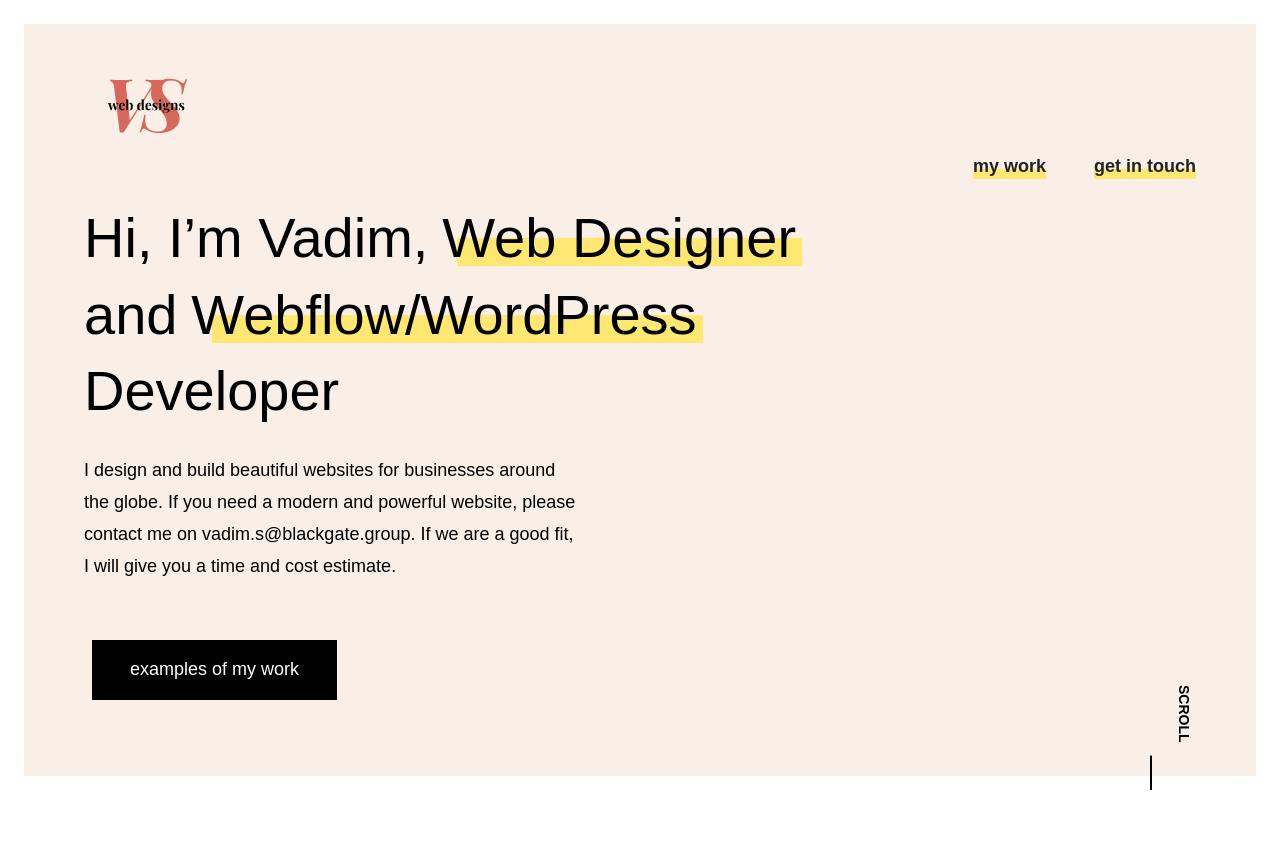
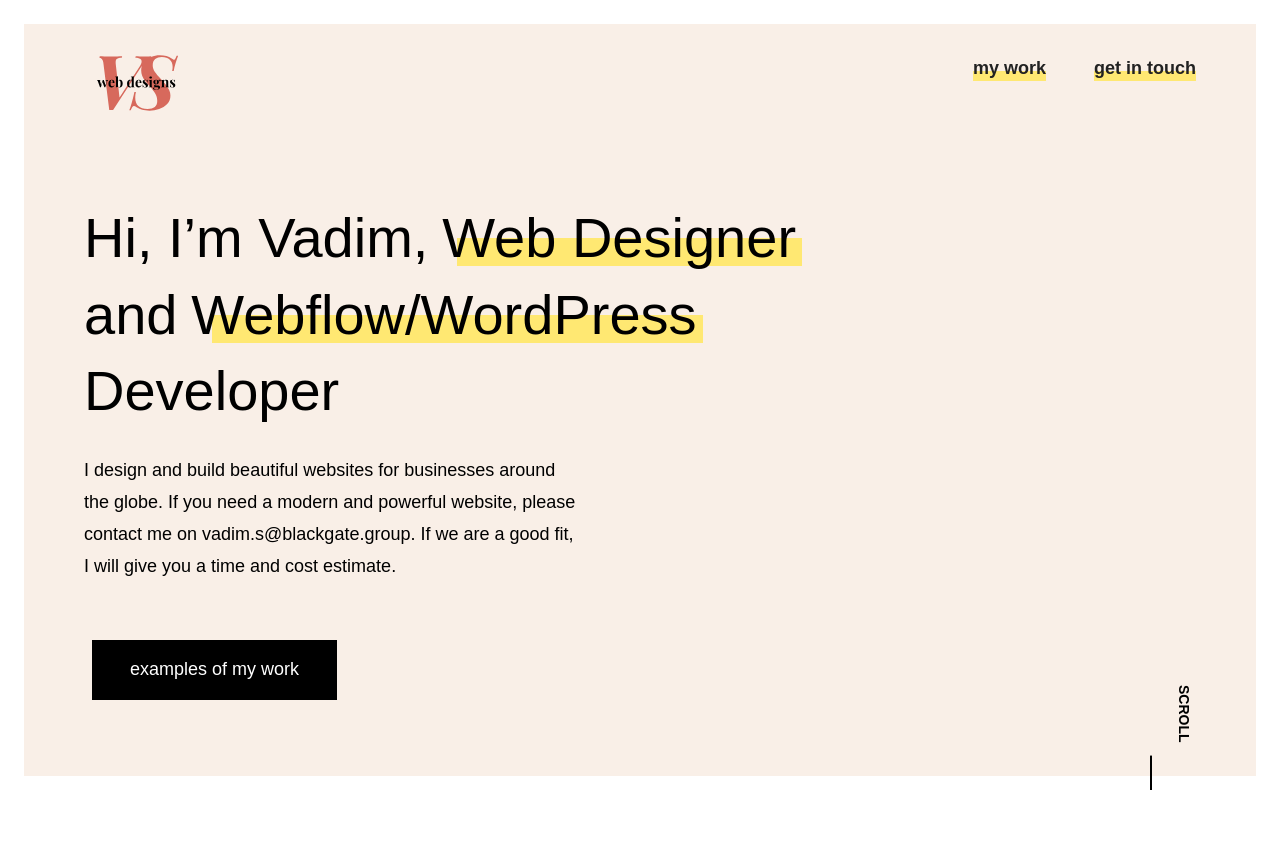
Before and after one commit to Vadim-SV/designportfolio, a plain HTML site: page home.html in a window 1280 px wide. Shown: the top 864 px of the page. Drawn offline with nearby package versions, Linux system fonts and the light colour scheme; a script that the page names is missing.

Commit message:
initial commit

```diff
--- a/home.html
+++ b/home.html
@@ -54,8 +54,8 @@
   <link href="images/webclip.png" rel="apple-touch-icon">
 </head>
 <body>
-  <div data-collapse="tiny" data-animation="default" data-duration="400" role="banner" class="navbar w-nav"><img width="120" alt="LOGO" src="./images/vs-designs-logo.svg" class="">
-    <div class="container w-container"><a href="index.html" aria-current="page" class="brand w-nav-brand w--current"></a>
+  <div data-collapse="tiny" data-animation="default" data-duration="400" role="banner" class="navbar w-nav">
+    <div class="container w-container"><a href="home.html" aria-current="page" class="brand w-nav-brand w--current"></a>
       <nav role="navigation" class="nav-menu w-nav-menu"><a href="#Portfolio" class="nav-link yellow-link w-nav-link">my work</a><a href="#Contact" class="nav-link yellow-link w-nav-link">get in touch</a></nav>
       <div class="menu-button w-nav-button">
         <div class="w-icon-nav-menu"></div>
```
